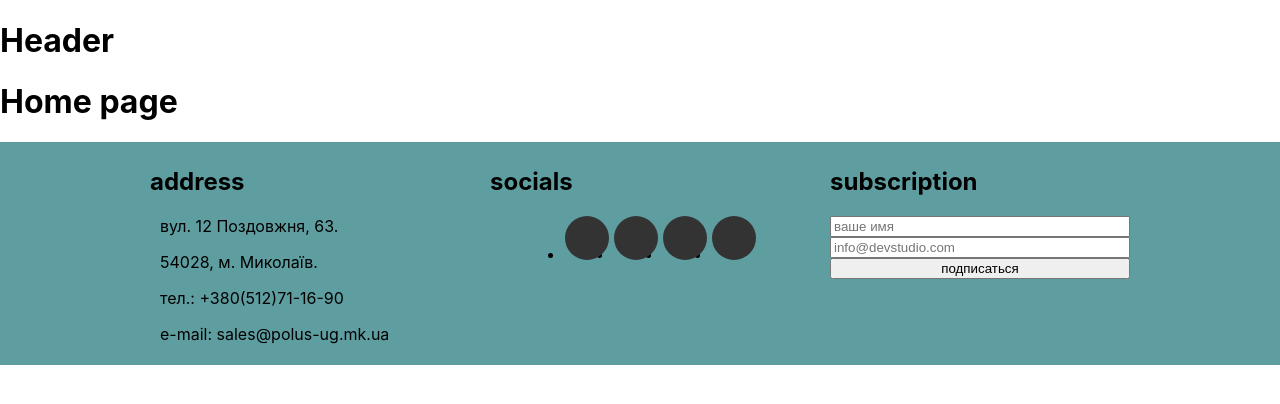
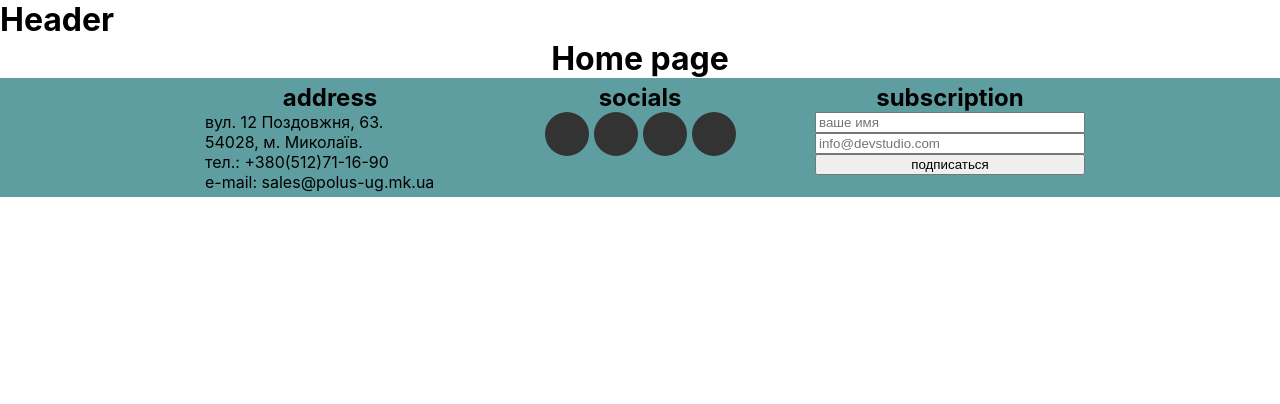
Before and after one commit to TkachAn/Polus-Yug-company, a React (Create React App) app in the folder polus/: page / in a window 1280 px wide. Shown: the top 404 px of the page. Built offline with nearby package versions, Linux system fonts and the light colour scheme.

Commit message:
css reset

```diff
--- a/polus/src/index.css
+++ b/polus/src/index.css
@@ -3,6 +3,7 @@
 @import url(./styles/_variables.css);
 
 body {
+	height: 100%;
   margin: 0;
   font-family: -apple-system, BlinkMacSystemFont, 'Segoe UI', 'Roboto', 'Oxygen',
     'Ubuntu', 'Cantarell', 'Fira Sans', 'Droid Sans', 'Helvetica Neue',
@@ -15,3 +16,24 @@ code {
   font-family: source-code-pro, Menlo, Monaco, Consolas, 'Courier New',
     monospace;
 }
+
+.container{
+	/* width: 1080px; */
+	margin: 0 auto;
+	text-align: center;
+	/* @media (min-width: 480px) {
+    width: 320px;
+  }
+  @media (min-width: 768px) {
+    width: 768px;
+  }
+  @media (min-width: 1200px) {
+    width: 1200px;
+    padding-left: 15px;
+  padding-right: 15px;
+  }
+  padding-left: 15px;
+  padding-right: 15px; */
+  /* margin-left: auto;
+  margin-right: auto; */
+}
--- a/polus/src/styles/_resetStyle.css
+++ b/polus/src/styles/_resetStyle.css
@@ -0,0 +1,43 @@
+html {
+	box-sizing: border-box;
+}
+
+*,
+*::before,
+*::after {
+	box-sizing: inherit;
+	background-repeat: no-repeat;
+	/* background-position: center; */
+}
+
+li {
+	list-style-type: none;
+}
+use,
+svg,
+html,
+body,
+ol,
+ul,
+li,
+dl,
+dt,
+dd,
+p {
+	padding: 0;
+	margin: 0;
+}
+
+img {
+	display: block;
+	width: 100%;
+	height: auto;
+}
+
+h1,
+h2,
+h3,
+h4,
+h5 {
+	margin: 0;
+}
```
